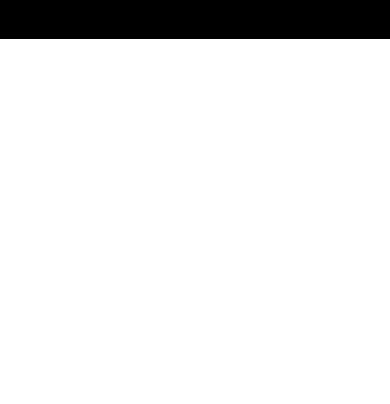
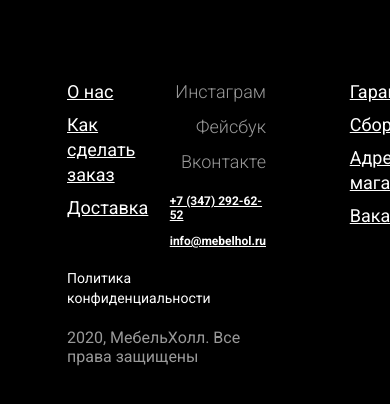
Before and after one commit to Gitkerus/Cart-Power, a website: page index.html in a window 390 px wide. Shown: the part 2994-3398 px from the top of the page. Before the commit the page ends 3033 px from the top, so only its background shows below. Drawn offline with nearby package versions, Linux system fonts and the light colour scheme.

Commit message:
9 commit
Finished footer layout.
List to do:
1) tablet and mobille layout
2) validation form
3) phone number mask (optional)

```diff
--- /dev/null
+++ b/blocks/contacts/__social-link/contacts__social-link.css
@@ -0,0 +1,10 @@
+.contacts__social-link {
+    color: #fff;
+    font-weight: 700;
+    font-size: 12px;
+    line-height: 14px;
+}
+
+.contacts__social-link:hover {
+    color: rgba(255, 255, 255, 0.4);
+}
--- /dev/null
+++ b/blocks/contacts/__social-media-link/contacts__social-media-link.css
@@ -0,0 +1,11 @@
+.contacts__social-media-link {
+    text-decoration: none;
+    color: rgba(255, 255, 255, 0.6);
+    font-weight: 300;
+    font-size: 18px;
+    line-height: 25px;
+}
+
+.contacts__social-media-link:hover {
+    color: rgba(255, 255, 255, 0.9);
+}
--- /dev/null
+++ b/blocks/contacts/__social-media/contacts__social-media.css
@@ -0,0 +1,6 @@
+.contacts__social-media {
+    display: flex;
+    flex-direction: column;
+    gap: 10px;
+    align-items: end;
+}
--- /dev/null
+++ b/blocks/contacts/__social/contacts__social.css
@@ -0,0 +1,6 @@
+.contacts__social {
+    display: flex;
+    flex-direction: column;
+    gap: 12px;
+    align-items: end;
+}
--- /dev/null
+++ b/blocks/contacts/contacts.css
@@ -0,0 +1,10 @@
+@import url("./__social-link/contacts__social-link.css");
+@import url("./__social-media-link/contacts__social-media-link.css");
+@import url("./__social-media/contacts__social-media.css");
+@import url("./__social/contacts__social.css");
+
+.contacts {
+    display: flex;
+    flex-direction: column;
+    gap: 20px;
+}
--- /dev/null
+++ b/blocks/footer/__copyright/footer__copyright.css
@@ -0,0 +1,7 @@
+.footer__copyright {
+    font-weight: 400;
+    font-size: 16px;
+    line-height: 19px;
+    color: rgba(255, 255, 255, 0.6);
+    margin-top: 20px;
+}
--- /dev/null
+++ b/blocks/footer/__policy/footer__policy.css
@@ -0,0 +1,13 @@
+.footer__policy {
+    margin-top: 20px;
+    color: #fff;
+    text-decoration: none;
+    font-weight: 400;
+    font-size: 14px;
+    line-height: 20px;
+    display: block;
+}
+
+.footer__policy:hover {
+    color: rgba(255, 255, 255, 0.4);
+}
--- /dev/null
+++ b/blocks/footer/__section/footer__section.css
@@ -0,0 +1,5 @@
+.footer__section {
+    margin-top: 100px;
+    display: flex;
+    justify-content: space-between;
+}
--- a/blocks/footer/footer.css
+++ b/blocks/footer/footer.css
@@ -1,6 +1,8 @@
 @import url("./__title/footer__title.css");
 @import url("./__desc/footer__desc.css");
-
+@import url("./__section/footer__section.css");
+@import url("./__copyright/footer__copyright.css");
+@import url("./__policy/footer__policy.css");
 
 .footer {
     background-color: #000;
--- /dev/null
+++ b/blocks/navigation-links/__element/navigation-links__element.css
@@ -0,0 +1,10 @@
+.navigation-links__element {
+    font-weight: 400;
+    color: #fff;
+    font-size: 18px;
+    line-height: 25px;
+}
+
+.navigation-links__element:hover {
+    color: rgba(255, 255, 255, 0.3);
+}
--- /dev/null
+++ b/blocks/navigation-links/navigation-links.css
@@ -0,0 +1,9 @@
+@import url("./__element/navigation-links__element.css");
+
+.navigation-links {
+    display: flex;
+    flex-direction: column;
+    flex-wrap: wrap;
+    gap: 8px 180px;
+    height: 165px;
+}
--- a/index.css
+++ b/index.css
@@ -17,7 +17,8 @@
 @import url('./blocks/product-card/product-card.css');
 @import url('./blocks/footer/footer.css');
 @import url('./blocks/subscribe-form/subscribe-form.css');
-
+@import url('./blocks/navigation-links/navigation-links.css');
+@import url('./blocks/contacts/contacts.css');
 
 * {
     font-family: "Roboto", sans-serif;
--- a/index.html
+++ b/index.html
@@ -451,19 +451,45 @@
             <div class="subscribe-form__inputs-group">
                 <div class="subscribe-form__input">
                     <img class="subscribe-form__input-icon" src="./blocks/subscribe-form/__input-icon/login.svg" alt="subscribe-form__input-icon_name">
-                    <input class="subscribe-form__input-field" type="text" placeholder="Ваше имя">
+                    <input class="subscribe-form__input-field" type="text" placeholder="Ваше имя" required>
                 </div>
                 <div class="subscribe-form__input">
                     <img class="subscribe-form__input-icon" src="./blocks/subscribe-form/__input-icon/phone.svg" alt="subscribe-form__input-icon_phone">
-                    <input class="subscribe-form__input-field" type="tel" placeholder="Ваш телефон">
+                    <input class="subscribe-form__input-field" type="tel" placeholder="Ваш телефон" required>
                 </div>
                 <div class="subscribe-form__input">
                     <img class="subscribe-form__input-icon" src="./blocks/subscribe-form/__input-icon/mail.svg" alt="subscribe-form__input-icon_mail">
-                    <input class="subscribe-form__input-field" type="email" placeholder="Ваша почта">
+                    <input class="subscribe-form__input-field" type="email" placeholder="Ваша почта" required>
                 </div>
             </div>
             <button class="subscribe-form__submit-btn" type="submit">Подписаться</button>
         </form>
+        <div class="footer__section">
+            <div class="navigation-links">
+                <a class="navigation-links__element" href="">О нас</a>
+                <a class="navigation-links__element" href="">Как сделать заказ</a>
+                <a class="navigation-links__element" href="">Доставка</a>
+                <a class="navigation-links__element" href="">Гарантия</a>
+                <a class="navigation-links__element" href="">Сборка</a>
+                <a class="navigation-links__element" href="">Адреса магазинов</a>
+                <a class="navigation-links__element" href="">Вакансии</a>
+                <a class="navigation-links__element" href="">Блог</a>
+                <a class="navigation-links__element" href="">Отзывы</a>
+            </div>
+            <div class="contacts">
+                <div class="contacts__social-media">
+                    <a class="contacts__social-media-link" href="">Инстаграм</a>
+                    <a class="contacts__social-media-link" href="">Фейсбук</a>
+                    <a class="contacts__social-media-link" href="">Вконтакте</a>
+                </div>
+                <div class="contacts__social">
+                    <a class="contacts__social-link" href="tel:+73472926252">+7 (347) 292-62-52</a>
+                    <a class="contacts__social-link" href="mailto:info@mebelhol.ru">info@mebelhol.ru</a>
+                </div>
+            </div>
+        </div>
+        <a class="footer__policy" href="">Политика конфиденциальности</a>
+        <div class="footer__copyright">2020, МебельХолл. Все права защищены</div>
     </footer>
 </div>
 </body>
```
Also changed, not shown: blocks/footer/footer.js (deleted).
